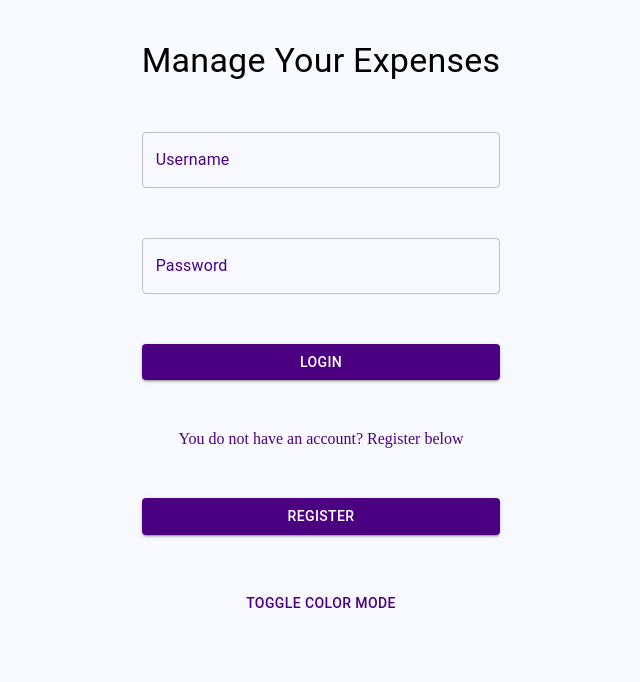
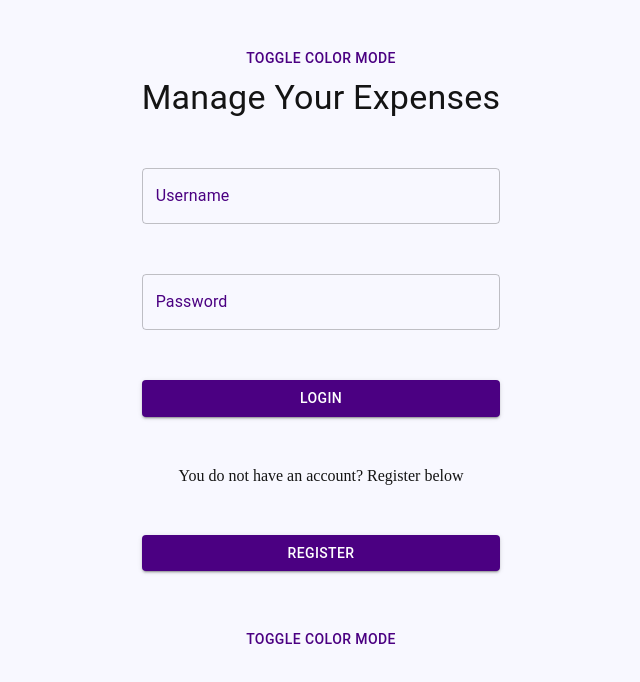
Before and after one commit to ardeleanmarcel/Manage-your-expenses, a React (Vite) app: page / in a window 1280 px wide. Shown: the top 682 px of the page, without its empty margins (319-959 px from the left). Built offline with nearby package versions, Linux system fonts and the light colour scheme.

Commit message:
add colors for dark/light theme

```diff
--- a/src/App.tsx
+++ b/src/App.tsx
@@ -1,5 +1,7 @@
+import React from 'react'
 import { BrowserRouter, Routes, Route } from 'react-router-dom'
 import {
+  Button,
   GlobalStyles,
   PaletteMode,
   ThemeProvider,
@@ -9,7 +11,6 @@ import {
 import Register from './Pages/Register/Register'
 import LoginWithFormik from './Pages/Home/Home'
 import './App.css'
-import React from 'react'
 
 const getDesignTokens = (mode: PaletteMode) => ({
   palette: {
@@ -24,7 +25,7 @@ const getDesignTokens = (mode: PaletteMode) => ({
             default: '#F8F8FF',
           },
           text: {
-            primary: '#000000',
+            primary: '#141414 ',
             secondary: '#4B0082',
           },
           action: {
@@ -34,13 +35,13 @@ const getDesignTokens = (mode: PaletteMode) => ({
       : {
           // palette values for dark mode
           primary: {
-            main: '#FF0000',
+            main: '#4B0082',
           },
           background: {
             default: '#121212',
           },
           text: {
-            primary: '#FFFFFF',
+            primary: '#F5F5F5',
             secondary: '#ffcccb',
           },
           action: {
@@ -68,6 +69,12 @@ export default function App() {
     []
   )
 
+  const changeTheme = () => {
+    setMode((prevMode: PaletteMode) =>
+      prevMode === 'light' ? 'dark' : 'light'
+    )
+  }
+
   // Update the theme only if the mode changes
   const theme = React.useMemo(() => createTheme(getDesignTokens(mode)), [mode])
 
@@ -81,6 +88,7 @@ export default function App() {
             },
           }}
         />
+        <Button onClick={changeTheme}>Toggle Color Mode</Button>
         <BrowserRouter>
           <Routes>
             <Route path="/" element={<LoginWithFormik />} />
--- a/src/Pages/Home/Home.tsx
+++ b/src/Pages/Home/Home.tsx
@@ -22,7 +22,7 @@ const useStyles = makeStyles<Theme>((theme) => ({
     color: theme.palette.text.primary,
   },
   actionText: {
-    color: theme.palette.text.secondary,
+    color: theme.palette.text.primary,
   },
 }))
 
```
